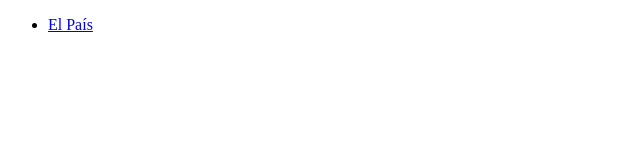
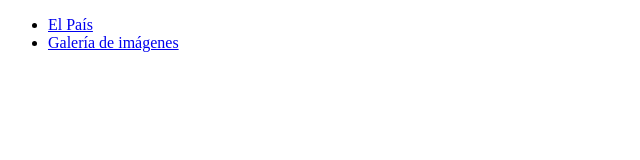
Before and after one commit to Cristinaaracil/TPED_1, a plain HTML site: page index.html in a window 1280 px wide. Shown: the whole page, without its empty margins (0-640 px from the left). Drawn offline with Linux system fonts and the light colour scheme.

Commit message:
Update index.html

```diff
--- a/index.html
+++ b/index.html
@@ -8,6 +8,8 @@
 <body>
     <ul>
         <li><a href="webpais/elpais_cristina.html">El País</a></li>
+        <li><a href="webgaleriaimg/web_img.html">Galería de imágenes</a></li>
+
     </ul>
 </body>
 </html>
```
